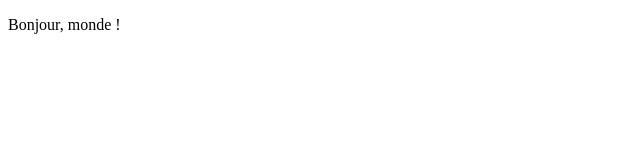
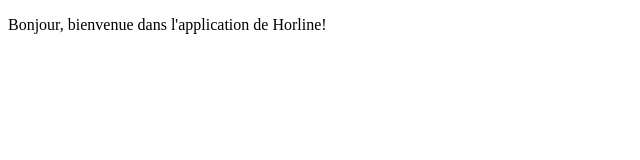
Before and after one commit to Horline1812/WebStat, a plain HTML site: page index.html in a window 1280 px wide. Shown: the whole page, without its empty margins (0-640 px from the left). Drawn offline with Linux system fonts and the light colour scheme.

Commit message:
Update index.html

```diff
--- a/index.html
+++ b/index.html
@@ -5,6 +5,6 @@
     <title>Ma première page web</title>
 </head>
 <body>
-    <p>Bonjour, monde !</p>
+    <p>Bonjour, bienvenue dans l'application de Horline!</p>
 </body>
 </html>
```
